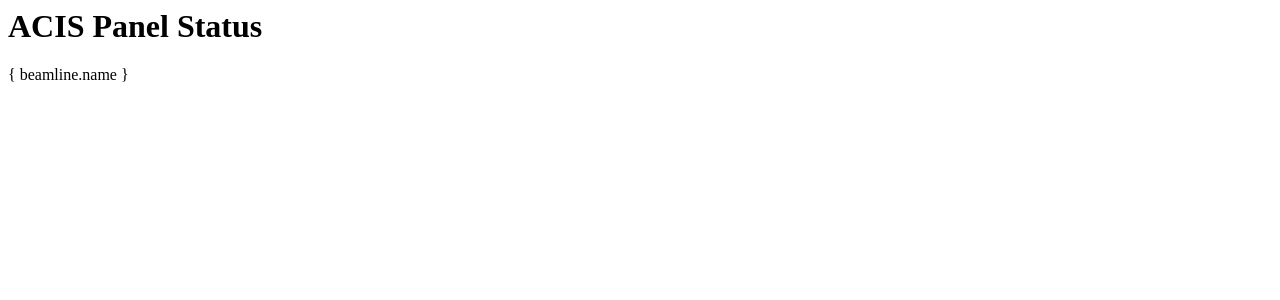
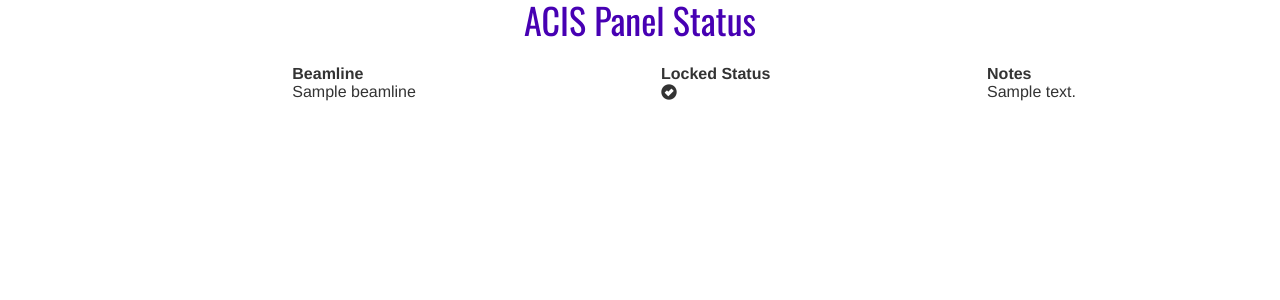
Before and after one commit to dleacock/acisStatus, a Django app: template acisStatus/templates/acisStatus/status.html in a window 1280 px wide. Shown: the top 300 px of the page. Run offline with Django 3.2, Linux system fonts and the light colour scheme; the template is opened without the code that fills it: values that come from a table or form of the project are taken from there, others are empty; tables that the repository leaves empty hold one stand-in row (values such as "Sample post"); some libraries are stand-ins or nearby versions.

Commit message:
Added templating to html file, displays proper beamline status info. Added custom css

```diff
--- /dev/null
+++ b/acisStatus/static/css/acisStatus.css
@@ -0,0 +1,11 @@
+.title h1  {
+	color: #4700b3;
+	font-family: 'Oswald', sans-serif;
+	display: block;
+	margin: 0px auto;
+	padding-bottom: 25px;
+	text-align: center;
+}
+table{
+	margin-left: 7cm;
+}
--- a/acisStatus/templates/acisStatus/status.html
+++ b/acisStatus/templates/acisStatus/status.html
@@ -1,16 +1,32 @@
+{% load staticfiles %}
 <html>
 	<head>
 		<title>ACIS Panel Status</title>
+		<link rel="stylesheet" href="//maxcdn.bootstrapcdn.com/bootstrap/3.2.0/css/bootstrap.min.css">
+		<link rel="stylesheet" href="//maxcdn.bootstrapcdn.com/bootstrap/3.2.0/css/bootstrap-theme.min.css">
+		<link rel="stylesheet" href="{% static 'css/acisStatus.css' %}">
+		<link href='https://fonts.googleapis.com/css?family=Oswald' rel='stylesheet' type='text/css'>
 	</head>
 	<body>
-		<div>
-			<h1>ACIS Panel Status</h1>
-		</div>
-
-		{% for beamline in beamlines %}
-			<div>
-				{ beamline.name }
-			</div>
-		{% endfor %}
+		<center>
+			<div class="title"><h1>ACIS Panel Status</h1></div>
+			<table style="width:75%">
+				<tr>
+				<th>Beamline</th>
+				<th>Locked Status</th>
+				<th>Notes</th>
+				</tr>
+			{% for beamline in beamlines %}
+			<tr>
+		    <td>{{ beamline.name }}</td>
+			    <td>{% if beamline.locked %}<span class="glyphicon glyphicon-remove-sign"></span>
+						{% else %}<span class="glyphicon glyphicon-ok-sign"></span>
+					{% endif %}
+				</td>
+			    <td>{{ beamline.notes }}</td>
+			    </tr>
+			{% endfor %}
+			</table>
+		</center>
 	</body>
 </html>
```
